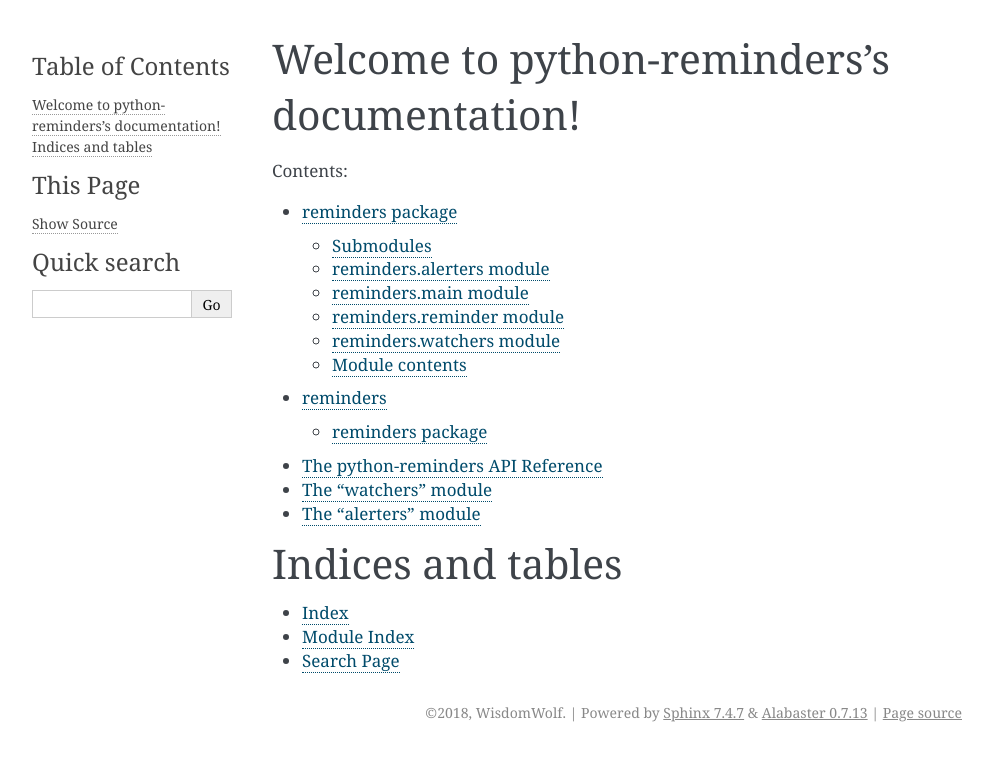
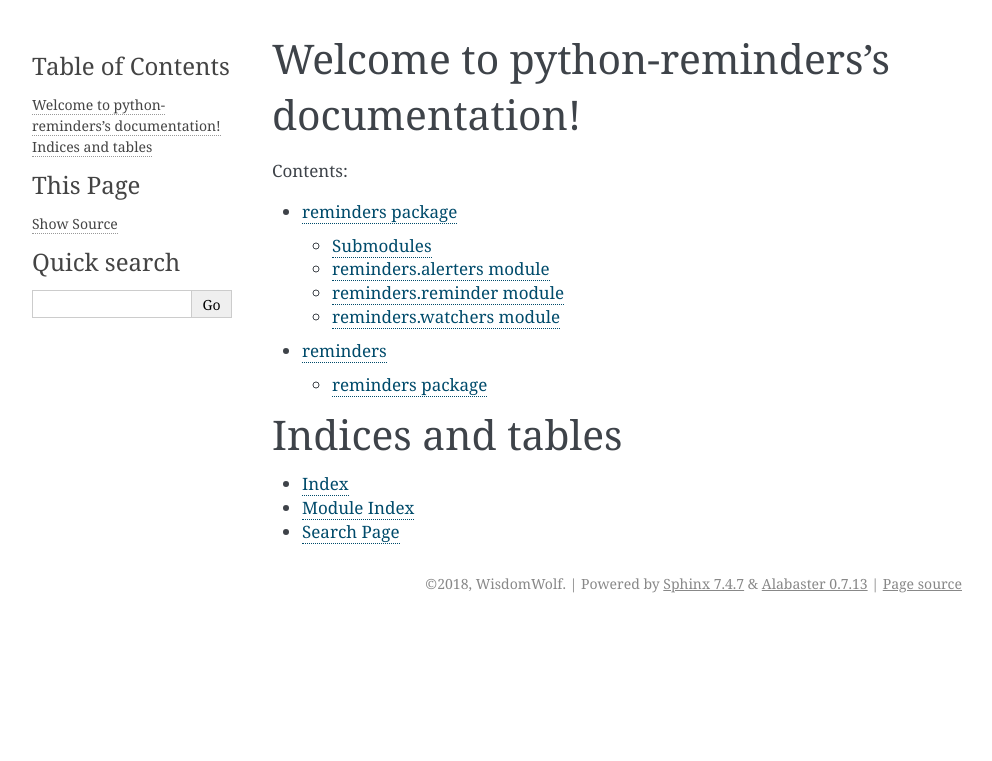
Before and after one commit to WisdomWolf/python-reminders, a Sphinx documentation site: the page built from docs/source/index.rst, in a window 1280 px wide. Shown: the top 761 px of the page, without its empty margins (148-1140 px from the left). Built offline with Sphinx 7.4.7, drawn with Linux system fonts in a browser that asks for light colours.

Commit message:
tl;dr --whatthecommit

```diff
--- a/docs/source/api.rst
+++ /dev/null
@@ -1,17 +0,0 @@
-The python-reminders API Reference
-==================================
-
-.. automodule:: reminders
-   :members:
-
-The "watchers" module
-=====================
-
-.. automodule:: reminders.watchers
-   :members:
-
-The "alerters" module
-=====================
-
-.. automodule:: reminders.alerters
-   :members:
--- a/docs/source/index.rst
+++ b/docs/source/index.rst
@@ -13,7 +13,6 @@ Contents:
 
    reminders
    modules
-   api
 
 
 
--- a/docs/source/reminders.rst
+++ b/docs/source/reminders.rst
@@ -8,14 +8,6 @@ reminders.alerters module
 -------------------------
 
 .. automodule:: reminders.alerters
-    :members:
-    :undoc-members:
-    :show-inheritance:
-
-reminders.main module
----------------------
-
-.. automodule:: reminders.main
     :members:
     :undoc-members:
     :show-inheritance:
@@ -35,12 +27,3 @@ reminders.watchers module
     :members:
     :undoc-members:
     :show-inheritance:
-
-
-Module contents
----------------
-
-.. automodule:: reminders
-    :members:
-    :undoc-members:
-    :show-inheritance:
```
Also changed, not shown: 14 other files.
